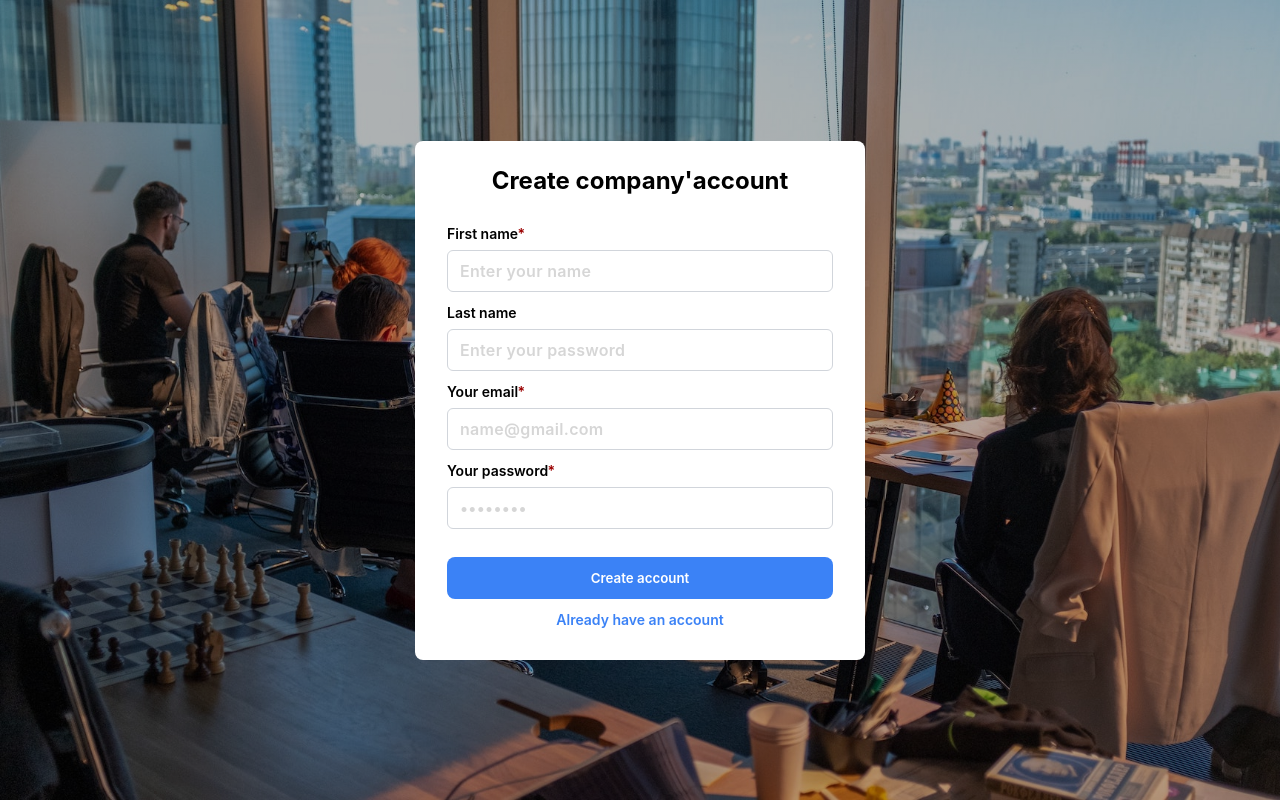
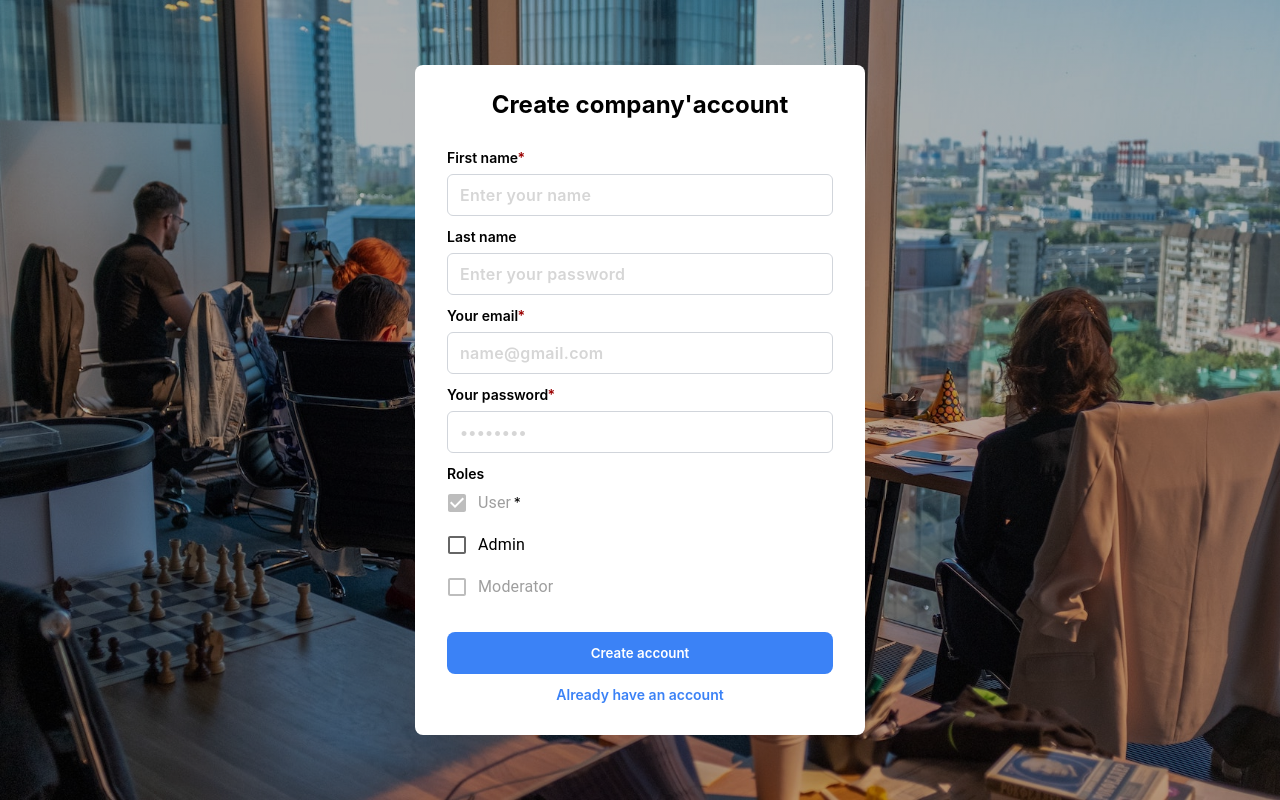
Before and after one commit to PhuDao998/project, a React (Create React App) app: page /signup in a window 1280 px wide. Built offline with nearby package versions, Linux system fonts and the light colour scheme; no server answers.

Commit message:
add dong

```diff
--- a/src/components/HomePage/index.jsx
+++ b/src/components/HomePage/index.jsx
@@ -7,13 +7,15 @@ import { Navigate } from "react-router-dom";
 
 export default function HomePage() {
     const { currentUser } = useAuth();
-    console.log("currentUser",currentUser)
+    console.log("currentUser", currentUser);
     return (
         <div className="home_container">
-            {currentUser ? null : <Navigate to="/login" replace={true} />}
-            <Navbar />
-            <Sidebar />
-            <Outlet />
+            {currentUser ?
+                <>
+                    <Navbar />
+                    <Sidebar />
+                    <Outlet />
+                </> : <Navigate to="/login" replace={true} />}
         </div>
     );
 }
--- a/src/components/navbar/index.jsx
+++ b/src/components/navbar/index.jsx
@@ -16,8 +16,8 @@ export default function NavbarConponent() {
     const navigate = useNavigate();
     const { currentUser, logout } = useAuth();
     const handleSignOut = async () => {
+        navigate("/login");
         await logout();
-        navigate("/login");
     };
     const handleShowSideBar = (e) => {
         const homeContainer = e.target.closest('.home_container');
--- a/src/contexts/Authenticate/index.jsx
+++ b/src/contexts/Authenticate/index.jsx
@@ -1,5 +1,6 @@
 import React, { useContext, useState, useEffect } from "react";
 import Cookies from 'universal-cookie';
+import { useNavigate } from 'react-router-dom';
 
 const AuthContext = React.createContext();
 
@@ -46,6 +47,7 @@ export function AuthProvider({ children }) {
     }
 
     async function logout() {
+        setLoading(true)
         await fetch(`${serverUrl}/api/v1/auth/logout`, {
             method: 'POST',
             headers: { 'Content-Type': 'application/json' },
@@ -57,6 +59,7 @@ export function AuthProvider({ children }) {
         cookies.remove('refreshToken');
         cookies.remove('accessToken');
         setCurrentUser(null);
+        setLoading(false)
     }
 
     // function resetPassword(email) {
@@ -81,7 +84,6 @@ export function AuthProvider({ children }) {
                     if (accessToken) {
                         headersReq.accessToken = `${HEADER_AUTHORIZATION_PREFIX} ${accessToken}`;
                     }
-                    console.log("headersReq", headersReq);
                     let req = await fetch(`${serverUrl}/api/v1/auth/current-user`, {
                         method: 'GET',
                         headers: headersReq
--- a/src/page/create/index.jsx
+++ b/src/page/create/index.jsx
@@ -1,10 +1,11 @@
 
 import '../../styles/login.css';
 import React, { useState } from 'react';
-import {handleChangeInput, handleChangeEmail, handleChangePassword, handleChangeInputRequired, handleValidate} from '../../helper/formControl'
+import { handleChangeInput, handleChangeEmail, handleChangePassword, handleChangeInputRequired, handleValidate } from '../../helper/formControl';
 import { useNavigate, Link } from 'react-router-dom';
 import { useAuth } from "../../contexts/Authenticate";
 import LoadingIcon from '../../helper/Loading_icon';
+import { FormGroup, FormControlLabel, Checkbox } from '@mui/material';
 
 
 export default function CreateAcount() {
@@ -40,7 +41,7 @@ export default function CreateAcount() {
         if (!formInfo.password.help_text && !formInfo.password.warning
             && !formInfo.email.help_text && !formInfo.email.warning
             && !formInfo.first_name.warning
-            && handleValidate(formInfo,setFormInfo)) {
+            && handleValidate(formInfo, setFormInfo)) {
 
             setLoadingButton(true);
             await login(formInfo.email.value, formInfo.password.value);
@@ -57,15 +58,15 @@ export default function CreateAcount() {
                 </div>
                 <div className="form_field_container mt-4">
                     <div className="form_field__item mt-3">
-                        <label htmlFor="email">First name</label>
-                        <input value={formInfo.first_name.value} onChange={(e) => handleChangeInputRequired(e, formInfo, setFormInfo, 'first_name')} type="text" name='email' id='email' className="form_field__input" placeholder='Enter your name' />
+                        <label htmlFor="first_name">First name</label>
+                        <input value={formInfo.first_name.value} onChange={(e) => handleChangeInputRequired(e, formInfo, setFormInfo, 'first_name')} type="text" className="form_field__input" placeholder='Enter your name' />
                         <span className="warning_input">
                             {formInfo.first_name.warning}
                         </span>
                     </div>
                     <div className="form_field__item no_required mt-3">
-                        <label htmlFor="email">Last name</label>
-                        <input value={formInfo.last_name.value} onChange={(e) => handleChangeInput(e, formInfo, setFormInfo, 'last_name')} type="text" name='email' id='email' className="form_field__input" placeholder='Enter your password' />
+                        <label htmlFor="last_name">Last name</label>
+                        <input value={formInfo.last_name.value} onChange={(e) => handleChangeInput(e, formInfo, setFormInfo, 'last_name')} type="text" className="form_field__input" placeholder='Enter your password' />
                     </div>
                     <div className="form_field__item mt-3">
                         <label htmlFor="email">Your email</label>
@@ -87,6 +88,14 @@ export default function CreateAcount() {
                             {formInfo.password.help_text}
                         </span>
                     </div>
+                    <div className="form_field__item no_required mt-3">
+                        <label htmlFor="last_name">Roles</label>
+                        <FormGroup>
+                            <FormControlLabel size="small" required disabled control={<Checkbox defaultChecked />} label="User" />
+                            <FormControlLabel size="small" control={<Checkbox />} label="Admin" />
+                            <FormControlLabel size="small" disabled control={<Checkbox />} label="Moderator" />
+                        </FormGroup>
+                    </div>
                 </div>
                 <div className="action_container mt-6">
                     <button onClick={handleSubmitFormLogin} className="login_btn h-[42px] w-full border-none bg-blue-500 rounded-lg text-white font-[600] cursor-pointer hover:bg-blue-400 transition-all">
```
